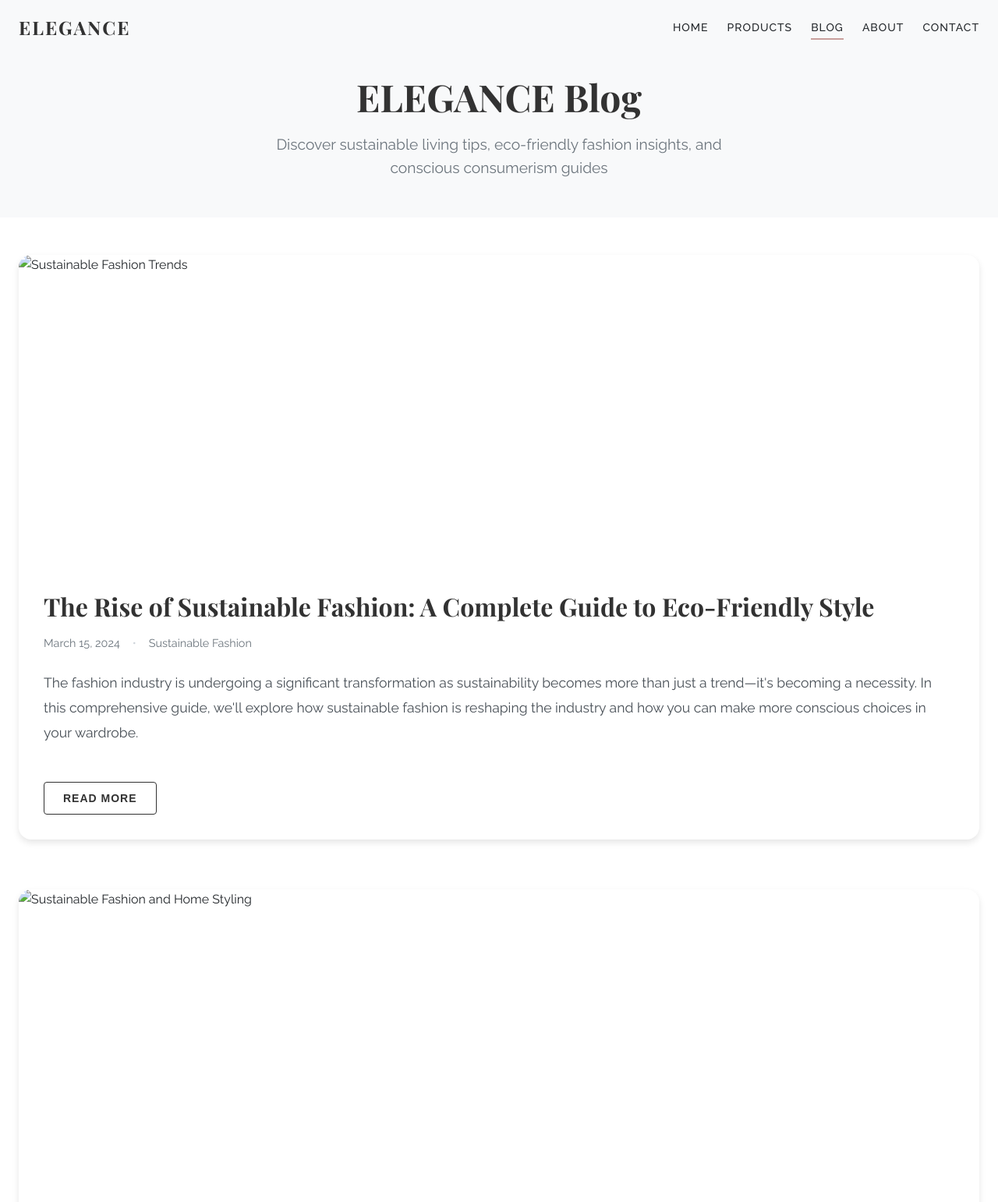
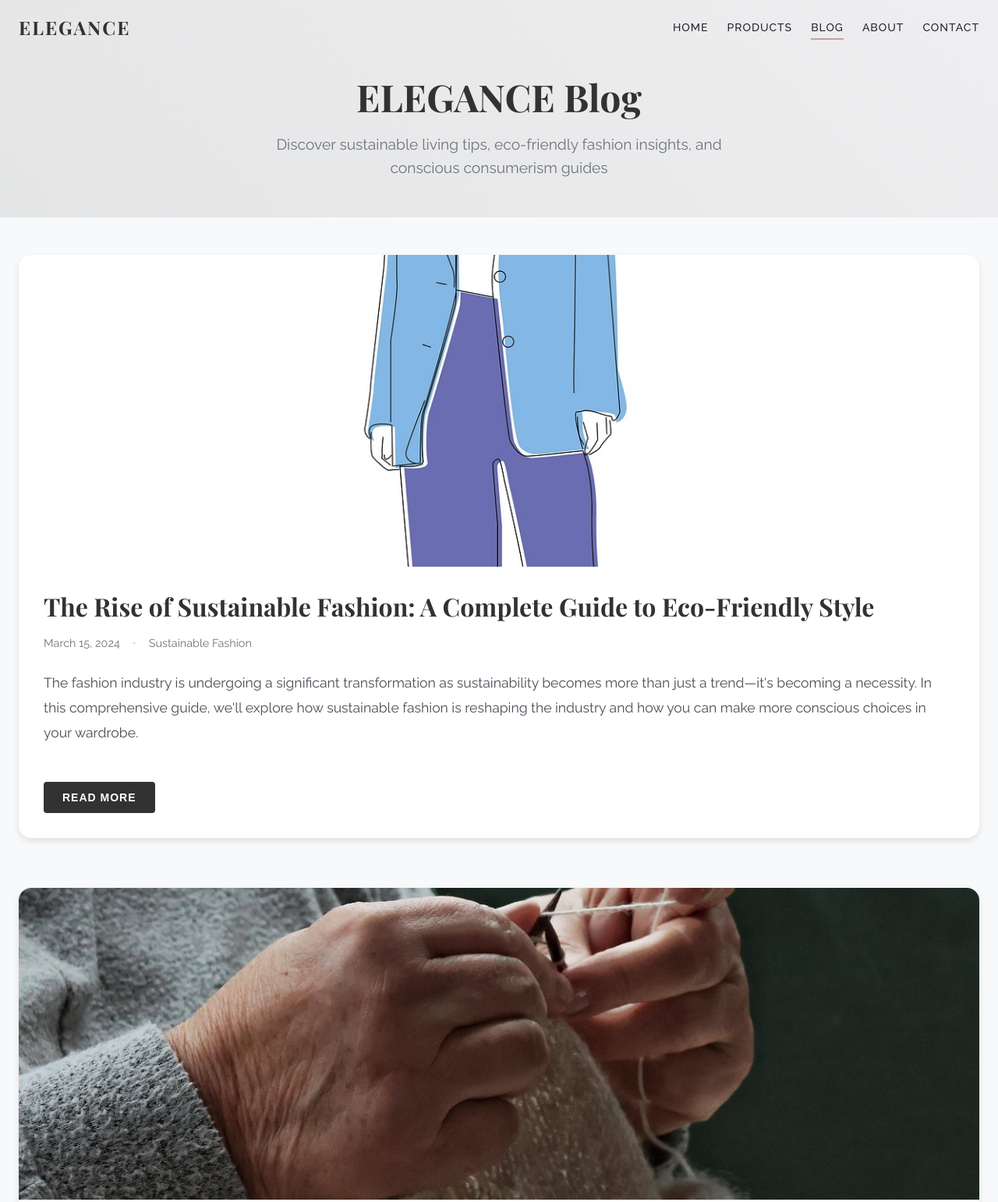
Before and after one commit to Kong-Codes/elegance_website, a plain HTML site: page blog.html in a window 1280 px wide. Shown: the top 1542 px of the page at 78% size. Drawn offline with nearby package versions, Linux system fonts and the light colour scheme.

Commit message:
new updates

```diff
--- a/blog.html
+++ b/blog.html
@@ -44,7 +44,7 @@
             <div class="container">
                 <article class="blog-post">
                     <div class="post-image">
-                        <img src="images/blog/sustainable-fashion.jpg" alt="Sustainable Fashion Trends">
+                        <img src="images/sustainable-fashion.jpg" alt="Sustainable Fashion Trends">
                     </div>
                     <div class="post-content">
                         <h2>The Rise of Sustainable Fashion: A Complete Guide to Eco-Friendly Style</h2>
@@ -96,7 +96,7 @@
 
                 <article class="blog-post">
                     <div class="post-image">
-                        <img src="images/blog/eco-living.jpg" alt="Sustainable Fashion and Home Styling">
+                        <img src="images/eco-living.jpg" alt="Sustainable Fashion and Home Styling">
                     </div>
                     <div class="post-content">
                         <h2>10 Ways to Create a Sustainable Fashion and Home Lifestyle</h2>
@@ -198,14 +198,14 @@
                 <div class="footer-column">
                     <h4>Contact Us</h4>
                     <ul class="contact-info">
-                        <li><i class="fas fa-map-marker-alt"></i> 123 Eco Street, Green City</li>
-                        <li><i class="fas fa-phone"></i> (555) 123-4567</li>
+                        <li><i class="fas fa-map-marker-alt"></i> 123 Fashion St, New York, NY</li>
+                        <li><i class="fas fa-phone"></i> (123) 456-7890</li>
                         <li><i class="fas fa-envelope"></i> info@elegance.com</li>
                     </ul>
                 </div>
                 <div class="footer-column">
                     <h4>Newsletter</h4>
-                    <p>Subscribe for eco-living tips and exclusive offers.</p>
+                    <p>Subscribe for fashion tips and exclusive offers.</p>
                     <form class="newsletter-form">
                         <input type="email" placeholder="Enter your email">
                         <button type="submit" class="btn btn-primary">Subscribe</button>
--- a/css/blog.css
+++ b/css/blog.css
@@ -2,13 +2,33 @@
 .blog-hero {
     padding: var(--spacing-8) 0 var(--spacing-6);
     text-align: center;
-    background-color: var(--gray-100);
+    background-color: var(--light-color);
+    position: relative;
+    overflow: hidden;
+}
+
+.blog-hero::before {
+    content: '';
+    position: absolute;
+    top: 0;
+    left: 0;
+    width: 100%;
+    height: 100%;
+    background: linear-gradient(45deg, var(--primary-color) 0%, var(--secondary-color) 100%);
+    opacity: 0.1;
+    z-index: 0;
+}
+
+.blog-hero .container {
+    position: relative;
+    z-index: 1;
 }
 
 .blog-hero h1 {
     font-size: 3rem;
     margin-bottom: var(--spacing-3);
     color: var(--primary-color);
+    font-family: var(--font-secondary);
 }
 
 .blog-hero p {
@@ -16,10 +36,12 @@
     color: var(--gray-600);
     max-width: 600px;
     margin: 0 auto;
+    font-family: var(--font-primary);
 }
 
 .blog-posts {
     padding: var(--spacing-6) 0;
+    background-color: var(--light-color);
 }
 
 .blog-post {
@@ -28,6 +50,12 @@
     border-radius: var(--border-radius-lg);
     box-shadow: var(--box-shadow-md);
     overflow: hidden;
+    transition: transform var(--transition-medium);
+}
+
+.blog-post:hover {
+    transform: translateY(-5px);
+    box-shadow: var(--box-shadow-lg);
 }
 
 .post-image {
@@ -55,6 +83,7 @@
     font-size: 2rem;
     margin-bottom: var(--spacing-3);
     color: var(--primary-color);
+    font-family: var(--font-secondary);
 }
 
 .post-meta {
@@ -63,6 +92,7 @@
     margin-bottom: var(--spacing-4);
     color: var(--gray-600);
     font-size: 0.9rem;
+    font-family: var(--font-primary);
 }
 
 .post-meta span {
@@ -81,6 +111,7 @@
     line-height: 1.8;
     color: var(--gray-700);
     margin-bottom: var(--spacing-4);
+    font-family: var(--font-primary);
 }
 
 .post-content-full {
@@ -96,12 +127,14 @@
     color: var(--primary-color);
     margin-top: var(--spacing-5);
     margin-bottom: var(--spacing-3);
+    font-family: var(--font-secondary);
 }
 
 .post-content-full p {
     color: var(--gray-700);
     line-height: 1.8;
     margin-bottom: var(--spacing-4);
+    font-family: var(--font-primary);
 }
 
 .post-content-full ul {
@@ -113,6 +146,7 @@
 .post-content-full ul li {
     color: var(--gray-700);
     margin-bottom: var(--spacing-2);
+    font-family: var(--font-primary);
 }
 
 .call-to-action {
@@ -121,20 +155,39 @@
     border-radius: var(--border-radius-md);
     margin-top: var(--spacing-5);
     text-align: center;
+    border: 1px solid var(--gray-200);
 }
 
 .call-to-action h4 {
     color: var(--primary-color);
     margin-bottom: var(--spacing-2);
+    font-family: var(--font-secondary);
 }
 
 .call-to-action p {
     color: var(--gray-600);
     margin-bottom: var(--spacing-3);
+    font-family: var(--font-primary);
 }
 
 .read-more {
     margin-top: var(--spacing-4);
+    background-color: var(--primary-color);
+    color: white;
+    border: none;
+    padding: 0.75rem 1.5rem;
+    border-radius: var(--border-radius-sm);
+    font-weight: 600;
+    text-transform: uppercase;
+    letter-spacing: 1px;
+    cursor: pointer;
+    transition: all var(--transition-medium);
+    font-size: 0.875rem;
+}
+
+.read-more:hover {
+    background-color: var(--dark-color);
+    transform: translateY(-2px);
 }
 
 /* Responsive Styles */
```
Also changed, not shown: images/eco-living.jpg (added), images/sustainable-fashion.jpg (added).
